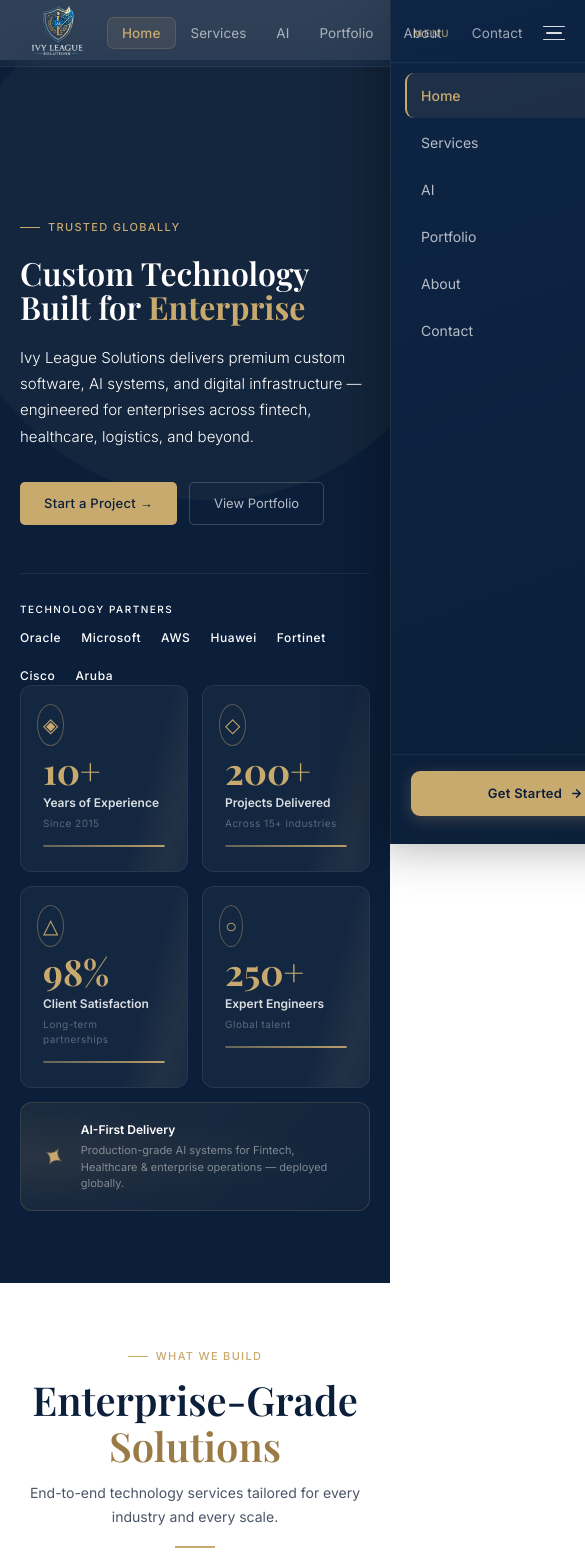
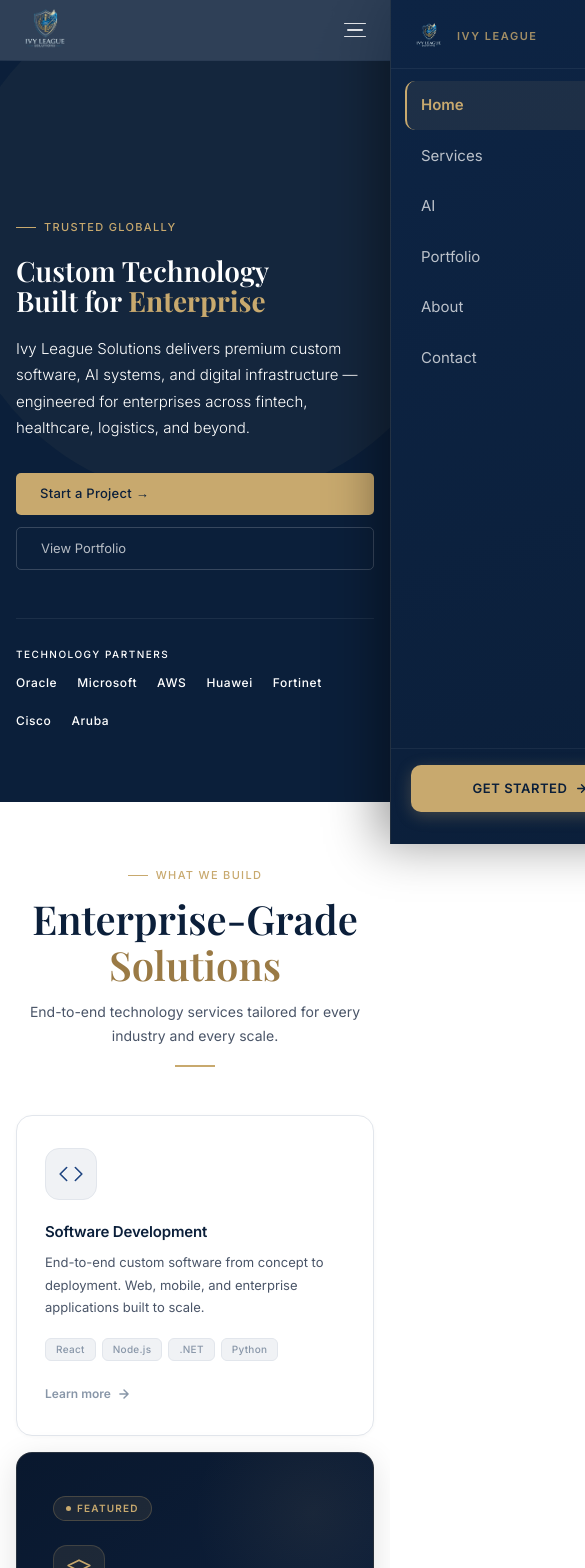
Before and after one commit to Pivot-Point-AI/Ivy-League-Solution, a Next.js app: page / in a window 390 px wide. Shown: the top 1568 px of the page, 585 px wide, since content can reach past the window. Built offline with nearby package versions, Linux system fonts and the light colour scheme; a web font is replaced by a local one.

Commit message:
resolved

```diff
--- a/src/app/globals.css
+++ b/src/app/globals.css
@@ -333,3 +333,150 @@ footer { background: var(--navy); border-top: 1px solid rgba(255,255,255,0.06);
   .form-row { grid-template-columns: 1fr; }
   .hero-split { display: block !important; }
 }
+
+/* ── Navbar ── */
+.nav-root {
+  position: fixed; top: 0; left: 0; right: 0; z-index: 50;
+  backdrop-filter: blur(24px);
+  -webkit-backdrop-filter: blur(24px);
+  transition: background 0.4s, border-color 0.4s, box-shadow 0.4s;
+}
+.nav-inner {
+  height: 66px; display: flex; align-items: center; justify-content: space-between;
+}
+.nav-desktop-links {
+  position: relative; display: flex; align-items: center; gap: 0;
+}
+.nav-desktop-cta { display: flex; }
+.nav-hamburger {
+  display: none;
+  background: none; border: none; cursor: pointer;
+  padding: 8px; flex-direction: column; gap: 5px;
+  justify-content: center; align-items: center;
+}
+
+@media (max-width: 768px) {
+  .nav-desktop-links { display: none !important; }
+  .nav-desktop-cta   { display: none !important; }
+  .nav-hamburger     { display: flex !important; }
+  .nav-inner         { height: 60px; }
+}
+
+/* ── Industries grid ── */
+.ind-grid-main {
+  display: grid;
+  grid-template-columns: repeat(4, 1fr);
+}
+
+/* ── Footer grid (desktop) ── */
+.footer-main-grid {
+  display: grid;
+  grid-template-columns: 2.2fr 1fr 1fr 1fr;
+  gap: 48px;
+  padding: 64px 0 48px;
+}
+.footer-bottom-bar {
+  border-top: 1px solid rgba(255,255,255,0.07);
+  padding: 20px 0;
+  display: flex;
+  align-items: center;
+  justify-content: space-between;
+}
+
+/* ── Landing page mobile responsive ── */
+@media (max-width: 768px) {
+  /* hero */
+  .hero { padding: 100px 0 56px; }
+  .hero-split { grid-template-columns: 1fr !important; gap: 40px !important; }
+  .hero-title { font-size: 36px; }
+  .hero-stat-cards { display: none; }
+
+  /* services bento grid */
+  .services-bento-row1 { grid-template-columns: 1fr !important; }
+  .services-bento-row2 { grid-template-columns: 1fr 1fr !important; }
+
+  /* industries */
+  .ind-grid-main { grid-template-columns: 1fr 1fr !important; }
+
+  /* why-us cards */
+  .why-us-grid { grid-template-columns: 1fr 1fr !important; }
+
+  /* cta section */
+  .cta-three-col { grid-template-columns: 1fr !important; }
+  .cta-inner-two-col { grid-template-columns: 1fr !important; }
+  .cta-stats-grid { grid-template-columns: 1fr 1fr !important; }
+  .cta-action-panel { width: 100% !important; }
+
+  /* partners strip */
+  .cta-partners-row { gap: 20px !important; justify-content: center !important; flex-wrap: wrap !important; }
+}
+
+@media (max-width: 480px) {
+  /* hero */
+  .hero { padding: 88px 0 48px; }
+  .hero-title { font-size: 28px; }
+  .hero-btns { flex-direction: column; }
+
+  /* services bento */
+  .services-bento-row1,
+  .services-bento-row2 { grid-template-columns: 1fr !important; }
+
+  /* why-us */
+  .why-us-grid { grid-template-columns: 1fr !important; }
+
+  /* cta */
+  .cta-three-col { grid-template-columns: 1fr !important; gap: 16px !important; }
+  .cta-stats-grid { grid-template-columns: 1fr 1fr !important; }
+  .cta-action-panel { width: 100% !important; }
+  .cta-partners-row { gap: 16px !important; }
+
+  /* industries */
+  .ind-grid { grid-template-columns: 1fr 1fr !important; }
+  .ind-grid-main { grid-template-columns: 1fr 1fr !important; }
+
+  /* stat cards */
+  .hero-stat-cards { display: none !important; }
+}
+
+/* ── Navbar mobile ── */
+@media (max-width: 768px) {
+  /* shrink logo on mobile */
+  .nav-logo-img { width: 54px !important; height: 54px !important; }
+  /* ensure container doesn't overflow */
+  .container { padding: 0 16px; }
+}
+
+/* ── Footer mobile ── */
+@media (max-width: 768px) {
+  .footer-main-grid {
+    grid-template-columns: 1fr 1fr;
+    gap: 32px;
+    padding: 48px 0 36px;
+  }
+  /* brand column spans full width */
+  .footer-main-grid > div:first-child {
+    grid-column: 1 / -1;
+  }
+  .footer-bottom-bar {
+    flex-direction: column;
+    align-items: flex-start;
+    gap: 12px;
+    padding: 20px 0 24px;
+  }
+}
+
+@media (max-width: 480px) {
+  .footer-main-grid {
+    grid-template-columns: 1fr;
+    gap: 28px;
+    padding: 40px 0 32px;
+  }
+  .footer-main-grid > div:first-child {
+    grid-column: 1;
+  }
+  .footer-bottom-bar {
+    flex-direction: column;
+    align-items: flex-start;
+    gap: 10px;
+  }
+}
--- a/src/app/page.tsx
+++ b/src/app/page.tsx
@@ -42,7 +42,9 @@ export default function HomePage() {
             </div>
 
             {/* Right — stat cards */}
-            <StatCards />
+            <div className="hero-stat-cards">
+              <StatCards />
+            </div>
           </div>
         </div>
       </section>
@@ -111,7 +113,7 @@ export default function HomePage() {
             <div className="rule center" />
           </div>
 
-          <div style={{ display: "grid", gridTemplateColumns: "repeat(4, 1fr)", gap: 24, marginTop: 48 }}>
+          <div className="why-us-grid" style={{ display: "grid", gridTemplateColumns: "repeat(4, 1fr)", gap: 24, marginTop: 48 }}>
             {[
               {
                 icon: (
--- a/src/components/IndustriesGrid.tsx
+++ b/src/components/IndustriesGrid.tsx
@@ -230,7 +230,8 @@ export default function IndustriesGrid() {
   return (
     <div
       ref={ref}
-      style={{ display: "grid", gridTemplateColumns: "repeat(4, 1fr)", gap: 14 }}
+      className="ind-grid-main"
+      style={{ gap: 14 }}
     >
       {industries.map((item, i) => (
         <IndCard key={item.name} item={item} index={i} visible={visible} />
--- a/src/components/Navbar.tsx
+++ b/src/components/Navbar.tsx
@@ -23,7 +23,6 @@ export default function Navbar() {
   const linkRefs = useRef<(HTMLAnchorElement | null)[]>([]);
   const navRef   = useRef<HTMLDivElement>(null);
 
-  // scroll shadow
   useEffect(() => {
     const fn = () => setScrolled(window.scrollY > 20);
     window.addEventListener("scroll", fn, { passive: true });
@@ -32,7 +31,12 @@ export default function Navbar() {
 
   useEffect(() => { setMobileOpen(false); }, [pathname]);
 
-  // move the pill to hovered (or active) link
+  // lock body scroll when drawer is open
+  useEffect(() => {
+    document.body.style.overflow = mobileOpen ? "hidden" : "";
+    return () => { document.body.style.overflow = ""; };
+  }, [mobileOpen]);
+
   useEffect(() => {
     const idx = hoverIdx !== null ? hoverIdx : navLinks.findIndex(l => l.href === pathname);
     const el  = linkRefs.current[idx];
@@ -47,44 +51,30 @@ export default function Navbar() {
 
   return (
     <>
-      <nav style={{
-        position: "fixed", top: 0, left: 0, right: 0, zIndex: 50,
+      <nav className="nav-root" style={{
         background: scrolled ? "rgba(9,26,50,0.98)" : "rgba(11,31,58,0.85)",
-        backdropFilter: "blur(24px)",
-        WebkitBackdropFilter: "blur(24px)",
         borderBottom: `1px solid ${scrolled ? "rgba(200,169,110,0.14)" : "rgba(255,255,255,0.06)"}`,
         boxShadow: scrolled ? "0 1px 0 rgba(200,169,110,0.08), 0 8px 32px rgba(0,0,0,0.28)" : "none",
-        transition: "background 0.4s, border-color 0.4s, box-shadow 0.4s",
       }}>
-        <div className="container" style={{ height: 66, display: "flex", alignItems: "center", justifyContent: "space-between" }}>
+        <div className="container nav-inner">
 
-          {/* ── Logo ── */}
+          {/* Logo */}
           <Logo />
 
-          {/* ── Desktop links ── */}
+          {/* Desktop links */}
           <div
             ref={navRef}
             onMouseLeave={() => setHoverIdx(null)}
-            style={{ position: "relative", display: "flex", alignItems: "center", gap: 0 }}
-            className="hidden md:flex"
+            className="nav-desktop-links"
           >
-            {/* sliding pill */}
             <div style={{
-              position: "absolute",
-              top: "50%", transform: "translateY(-50%)",
-              left: pill.left, width: pill.width, height: 32,
-              borderRadius: 7,
-              background: hoverIdx !== null
-                ? "rgba(255,255,255,0.07)"
-                : "rgba(200,169,110,0.1)",
-              border: hoverIdx !== null
-                ? "1px solid rgba(255,255,255,0.06)"
-                : "1px solid rgba(200,169,110,0.2)",
-              transition: "left 0.22s cubic-bezier(0.4,0,0.2,1), width 0.22s cubic-bezier(0.4,0,0.2,1), opacity 0.18s, background 0.18s, border-color 0.18s",
-              opacity: pill.opacity,
-              pointerEvents: "none",
+              position: "absolute", top: "50%", transform: "translateY(-50%)",
+              left: pill.left, width: pill.width, height: 32, borderRadius: 7,
+              background: hoverIdx !== null ? "rgba(255,255,255,0.07)" : "rgba(200,169,110,0.1)",
+              border: `1px solid ${hoverIdx !== null ? "rgba(255,255,255,0.06)" : "rgba(200,169,110,0.2)"}`,
+              transition: "left 0.22s cubic-bezier(0.4,0,0.2,1), width 0.22s, opacity 0.18s, background 0.18s",
+              opacity: pill.opacity, pointerEvents: "none",
             }} />
-
             {navLinks.map((link, i) => {
               const isActive = i === activeIdx;
               return (
@@ -94,19 +84,11 @@ export default function Navbar() {
                   href={link.href}
                   onMouseEnter={() => setHoverIdx(i)}
                   style={{
-                    position: "relative",
-                    display: "inline-flex", alignItems: "center",
-                    padding: "6px 15px",
-                    fontSize: 13.5,
-                    fontWeight: isActive ? 500 : 400,
-                    color: isActive
-                      ? "var(--accent)"
-                      : hoverIdx === i ? "white" : "rgba(255,255,255,0.6)",
-                    textDecoration: "none",
-                    letterSpacing: "0.005em",
+                    position: "relative", display: "inline-flex", alignItems: "center",
+                    padding: "6px 15px", fontSize: 13.5, whiteSpace: "nowrap", zIndex: 1,
+                    fontWeight: isActive ? 500 : 400, textDecoration: "none",
+                    color: isActive ? "var(--accent)" : hoverIdx === i ? "white" : "rgba(255,255,255,0.6)",
                     transition: "color 0.18s",
-                    whiteSpace: "nowrap",
-                    zIndex: 1,
                   }}
                 >
                   {link.label}
@@ -115,49 +97,56 @@ export default function Navbar() {
             })}
           </div>
 
-          {/* ── CTA ── */}
-          <div className="hidden md:flex">
+          {/* Desktop CTA */}
+          <div className="nav-desktop-cta">
             <NavCta />
           </div>
 
-          {/* ── Mobile toggle ── */}
-          <Hamburger open={mobileOpen} onClick={() => setMobileOpen(o => !o)} />
+          {/* Hamburger */}
+          <button
+            className="nav-hamburger"
+            onClick={() => setMobileOpen(o => !o)}
+            aria-label="Menu"
+          >
+            {[
+              { t: mobileOpen ? "rotate(45deg) translate(5px,5px)"  : "none", w: 22 },
+              { t: "none", w: mobileOpen ? 0 : 16, o: mobileOpen ? 0 : 1 },
+              { t: mobileOpen ? "rotate(-45deg) translate(5px,-5px)" : "none", w: 22 },
+            ].map((bar, _i) => (
+              <span key={_i} style={{
+                display: "block", height: 1.5, borderRadius: 2,
+                background: "rgba(255,255,255,0.85)",
+                width: bar.w, opacity: bar.o ?? 1, transform: bar.t,
+                transition: "all 0.3s cubic-bezier(0.4,0,0.2,1)",
+              }} />
+            ))}
+          </button>
         </div>
       </nav>
 
-      {/* ── Mobile drawer ── */}
+      {/* Mobile drawer */}
       <MobileDrawer open={mobileOpen} pathname={pathname} onClose={() => setMobileOpen(false)} />
     </>
   );
 }
 
-/* ─── Logo ─────────────────────────────────── */
 function Logo() {
   const [h, setH] = useState(false);
   return (
     <Link href="/" onMouseEnter={() => setH(true)} onMouseLeave={() => setH(false)}
-      style={{ display: "flex", alignItems: "center", gap: 11, textDecoration: "none" }}>
+      style={{ display: "flex", alignItems: "center", textDecoration: "none" }}>
       <div style={{
-        width: 76, height: 76, borderRadius: 8,
-        overflow: "hidden",
-        transition: "all 0.25s",
+        width: 58, height: 58, borderRadius: 8, overflow: "hidden",
+        transition: "transform 0.25s",
         transform: h ? "scale(1.07)" : "scale(1)",
       }}>
-        <Image src="/image.png" alt="Ivy League Solutions" width={76} height={76} style={{ width: "100%", height: "100%", objectFit: "cover" }} />
-      </div>
-      <div>
-        {/* <div style={{ fontSize: 13.5, fontWeight: 600, color: "white", letterSpacing: "0.01em", lineHeight: 1.2, transition: "color 0.2s" }}>
-          Ivy League Solutions
-        </div>
-        <div style={{ fontSize: 8.5, fontWeight: 500, color: h ? "var(--accent)" : "rgba(200,169,110,0.6)", letterSpacing: "0.2em", textTransform: "uppercase", marginTop: 2, transition: "color 0.25s" }}>
-          Enterprise Technology
-        </div> */}
+        <Image src="/image.png" alt="Ivy League Solutions" width={58} height={58}
+          style={{ width: "100%", height: "100%", objectFit: "cover" }} />
       </div>
     </Link>
   );
 }
 
-/* ─── CTA button ────────────────────────────── */
 function NavCta() {
   const [h, setH] = useState(false);
   return (
@@ -182,33 +171,9 @@ function NavCta() {
   );
 }
 
-/* ─── Hamburger ─────────────────────────────── */
-function Hamburger({ open, onClick }: { open: boolean; onClick: () => void }) {
-  return (
-    <button onClick={onClick} className="flex md:hidden"
-      style={{ background: "none", border: "none", cursor: "pointer", padding: 6, display: "flex", flexDirection: "column", gap: 5, justifyContent: "center", alignItems: "center" }}
-      aria-label="Menu">
-      {[
-        { t: open ? "rotate(45deg) translate(5px,5px)" : "none", w: 22 },
-        { t: "none", w: open ? 0 : 16, o: open ? 0 : 1 },
-        { t: open ? "rotate(-45deg) translate(5px,-5px)" : "none", w: 22 },
-      ].map((bar, i) => (
-        <span key={i} style={{
-          display: "block", height: 1.5, borderRadius: 2,
-          background: "rgba(255,255,255,0.85)",
-          width: bar.w, opacity: bar.o ?? 1,
-          transform: bar.t,
-          transition: "all 0.3s cubic-bezier(0.4,0,0.2,1)",
-        }} />
-      ))}
-    </button>
-  );
-}
-
-/* ─── Mobile drawer ─────────────────────────── */
 function MobileDrawer({ open, pathname, onClose }: { open: boolean; pathname: string; onClose: () => void }) {
   return (
-    <div className="md:hidden" style={{
+    <div style={{
       position: "fixed", inset: 0, zIndex: 40,
       pointerEvents: open ? "auto" : "none",
     }}>
@@ -217,58 +182,65 @@ function MobileDrawer({ open, pathname, onClose }: { open: boolean; pathname: st
         position: "absolute", inset: 0,
         background: "rgba(4,12,26,0.75)",
         backdropFilter: "blur(8px)",
+        WebkitBackdropFilter: "blur(8px)",
         opacity: open ? 1 : 0,
         transition: "opacity 0.3s",
       }} />
 
       {/* panel */}
       <div style={{
-        position: "absolute", top: 0, right: 0, bottom: 0, width: 290,
+        position: "absolute", top: 0, right: 0, bottom: 0, width: 280,
         background: "linear-gradient(160deg, #0d2444 0%, #0B1F3A 100%)",
-        borderLeft: "1px solid rgba(200,169,110,0.1)",
+        borderLeft: "1px solid rgba(200,169,110,0.12)",
         display: "flex", flexDirection: "column",
         transform: open ? "translateX(0)" : "translateX(100%)",
-        transition: "transform 0.38s cubic-bezier(0.4,0,0.2,1)",
-        boxShadow: "-12px 0 48px rgba(0,0,0,0.35)",
+        transition: "transform 0.35s cubic-bezier(0.4,0,0.2,1)",
+        boxShadow: "-12px 0 48px rgba(0,0,0,0.4)",
       }}>
-        {/* panel header */}
+        {/* header */}
         <div style={{
-          padding: "20px 22px 16px",
+          padding: "18px 20px 14px",
           borderBottom: "1px solid rgba(255,255,255,0.06)",
           display: "flex", alignItems: "center", justifyContent: "space-between",
         }}>
-          <span style={{ fontSize: 10, fontWeight: 600, color: "rgba(200,169,110,0.7)", letterSpacing: "0.18em", textTransform: "uppercase" }}>
-            Menu
-          </span>
+          <div style={{ display: "flex", alignItems: "center", gap: 10 }}>
+            <div style={{ width: 36, height: 36, borderRadius: 6, overflow: "hidden" }}>
+              <Image src="/image.png" alt="Logo" width={36} height={36} style={{ width: "100%", height: "100%", objectFit: "cover" }} />
+            </div>
+            <span style={{ fontSize: 11, fontWeight: 600, color: "rgba(200,169,110,0.8)", letterSpacing: "0.14em", textTransform: "uppercase" }}>
+              Ivy League
+            </span>
+          </div>
           <button onClick={onClose} style={{
-            width: 26, height: 26, borderRadius: 6,
+            width: 30, height: 30, borderRadius: 7,
             background: "rgba(255,255,255,0.05)",
-            border: "1px solid rgba(255,255,255,0.08)",
-            color: "rgba(255,255,255,0.5)",
-            fontSize: 14, cursor: "pointer",
+            border: "1px solid rgba(255,255,255,0.1)",
+            color: "rgba(255,255,255,0.55)",
+            fontSize: 15, cursor: "pointer",
             display: "flex", alignItems: "center", justifyContent: "center",
           }}>✕</button>
         </div>
 
         {/* links */}
-        <nav style={{ flex: 1, padding: "10px 14px", display: "flex", flexDirection: "column", gap: 2 }}>
+        <nav style={{ flex: 1, padding: "12px 14px", display: "flex", flexDirection: "column", gap: 2, overflowY: "auto" }}>
           {navLinks.map((link, i) => {
             const isActive = pathname === link.href;
             return (
               <Link key={link.href} href={link.href}
                 style={{
                   display: "flex", alignItems: "center", justifyContent: "space-between",
-                  padding: "12px 14px", borderRadius: 9,
-                  fontSize: 14, fontWeight: isActive ? 500 : 400,
+                  padding: "13px 14px", borderRadius: 10,
+                  fontSize: 15, fontWeight: isActive ? 600 : 400,
                   textDecoration: "none",
-                  color: isActive ? "var(--accent)" : "rgba(255,255,255,0.7)",
+                  color: isActive ? "var(--accent)" : "rgba(255,255,255,0.72)",
                   background: isActive ? "rgba(200,169,110,0.09)" : "transparent",
                   borderLeft: `2px solid ${isActive ? "var(--accent)" : "transparent"}`,
                   transition: "all 0.18s",
-                  animationDelay: `${i * 35}ms`,
                 }}>
                 {link.label}
-                <svg width="13" height="13" viewBox="0 0 24 24" fill="none" stroke={isActive ? "var(--accent)" : "rgba(255,255,255,0.2)"} strokeWidth="2" strokeLinecap="round" strokeLinejoin="round">
+                <svg width="13" height="13" viewBox="0 0 24 24" fill="none"
+                  stroke={isActive ? "var(--accent)" : "rgba(255,255,255,0.2)"}
+                  strokeWidth="2" strokeLinecap="round" strokeLinejoin="round">
                   <path d="M5 12h14M12 5l7 7-7 7"/>
                 </svg>
               </Link>
@@ -276,15 +248,15 @@ function MobileDrawer({ open, pathname, onClose }: { open: boolean; pathname: st
           })}
         </nav>
 
-        {/* bottom CTA */}
-        <div style={{ padding: "16px 20px 28px", borderTop: "1px solid rgba(255,255,255,0.06)" }}>
+        {/* CTA */}
+        <div style={{ padding: "16px 20px 32px", borderTop: "1px solid rgba(255,255,255,0.06)" }}>
           <Link href="/contact" style={{
             display: "flex", alignItems: "center", justifyContent: "center", gap: 8,
             background: "var(--accent)", color: "var(--navy)",
-            padding: "13px 20px", borderRadius: 9,
-            fontSize: 13, fontWeight: 600, textDecoration: "none",
-            letterSpacing: "0.02em",
-            boxShadow: "0 4px 16px rgba(200,169,110,0.25)",
+            padding: "14px 20px", borderRadius: 10,
+            fontSize: 13, fontWeight: 700, textDecoration: "none",
+            letterSpacing: "0.04em", textTransform: "uppercase",
+            boxShadow: "0 4px 16px rgba(200,169,110,0.28)",
           }}>
             Get Started
             <svg width="13" height="13" viewBox="0 0 24 24" fill="none" stroke="currentColor" strokeWidth="2.5" strokeLinecap="round" strokeLinejoin="round">
--- a/src/components/ServicesGrid.tsx
+++ b/src/components/ServicesGrid.tsx
@@ -249,13 +249,13 @@ export default function ServicesGrid() {
   return (
     <div ref={ref} style={{ display: "flex", flexDirection: "column", gap: 16 }}>
       {/* Row 1: Software + AI featured */}
-      <div style={{ display: "grid", gridTemplateColumns: "1fr 2fr", gap: 16 }}>
+      <div className="services-bento-row1" style={{ display: "grid", gridTemplateColumns: "1fr 2fr", gap: 16 }}>
         <ServiceCard s={normals[0]} index={0} visible={visible} />
         {featured && <ServiceCard s={featured} index={1} visible={visible} />}
       </div>
 
       {/* Row 2: remaining 4 in equal columns */}
-      <div style={{ display: "grid", gridTemplateColumns: "repeat(4, 1fr)", gap: 16 }}>
+      <div className="services-bento-row2" style={{ display: "grid", gridTemplateColumns: "repeat(4, 1fr)", gap: 16 }}>
         {normals.slice(1).map((s, i) => (
           <ServiceCard key={s.title} s={s} index={i + 2} visible={visible} />
         ))}
```
Also changed, not shown: src/components/CtaSection.tsx (+4 -4 lines), src/components/Footer.tsx (+2 -11 lines).
